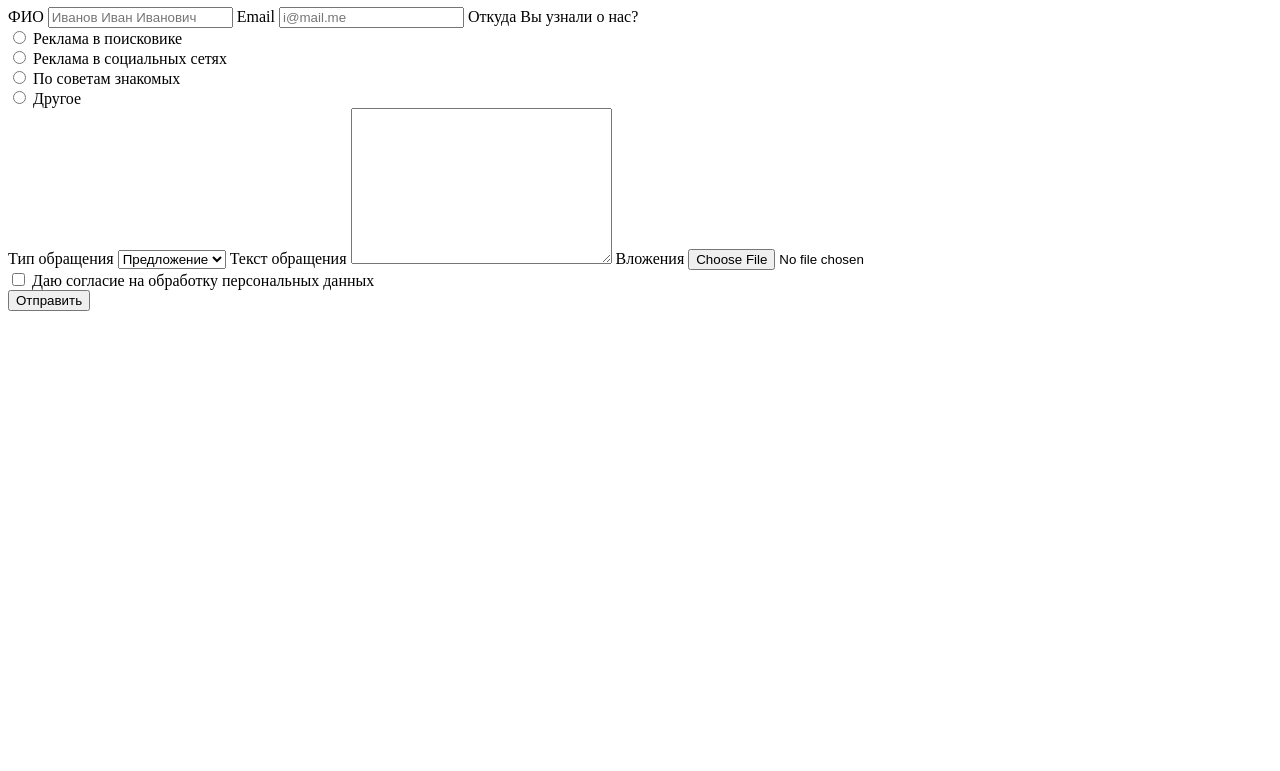
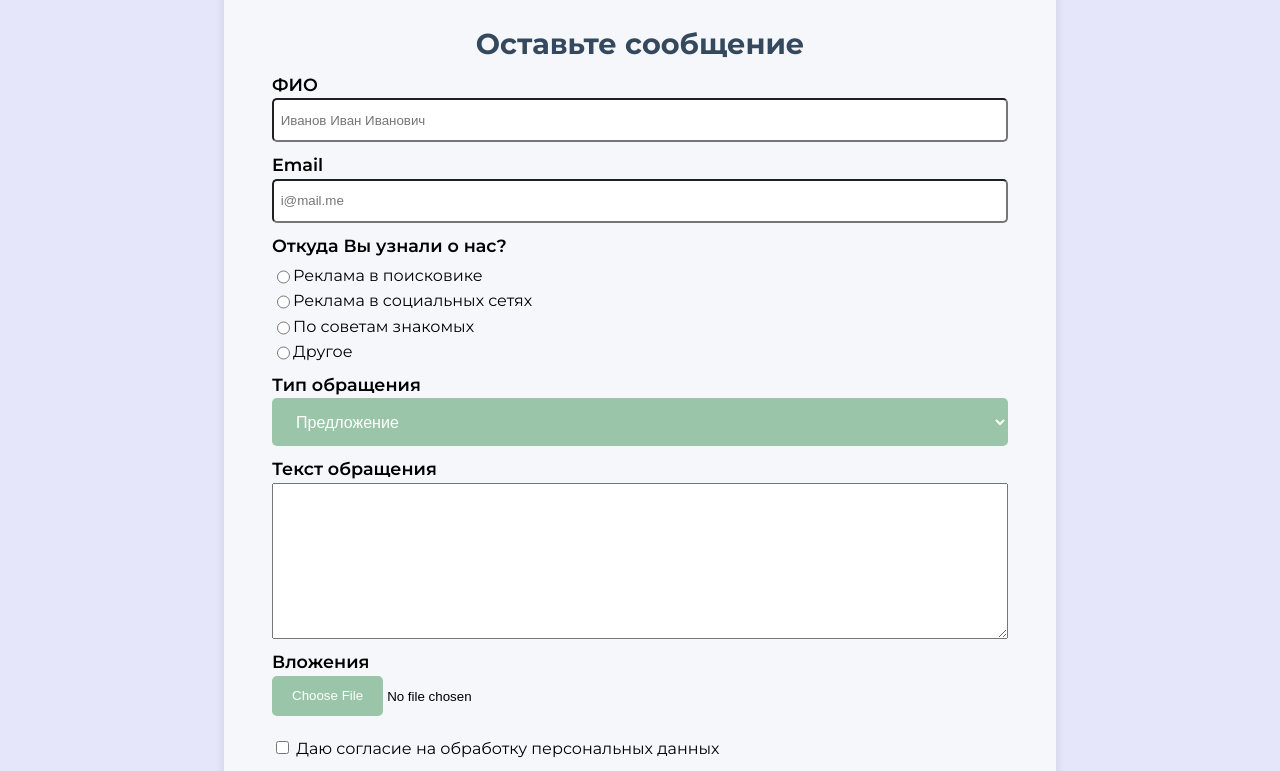
Before and after one commit to spacebagel/web-edu-task, a plain HTML site: page pages/feedback.html in a window 1280 px wide. Shown: the part 73-844 px from the top of the page. Before the commit the page ends 800 px from the top, so only its background shows below. Drawn offline with Linux system fonts and the light colour scheme; the site is published under a folder, as on GitHub Pages, so addresses that start at the root find nothing.

Commit message:
Update feedback.html

```diff
--- a/pages/feedback.html
+++ b/pages/feedback.html
@@ -5,9 +5,9 @@
     <meta charset="UTF-8">
     <meta name="viewport" content="width=device-width, initial-scale=1.0">
     <title>Форма обратной связи</title>
-    <link rel="stylesheet" href="/styles/feedback-style.css">
-    <link rel="stylesheet" href="/styles/general-style.css">
-    <link rel="icon" type="image/png" href="/imgs/icons/icon.png">
+    <link rel="stylesheet" href="../styles/feedback-style.css">
+    <link rel="stylesheet" href="../styles/general-style.css">
+    <link rel="icon" type="image/png" href="../imgs/icons/icon.png">
 </head>
 
 <body>
```
